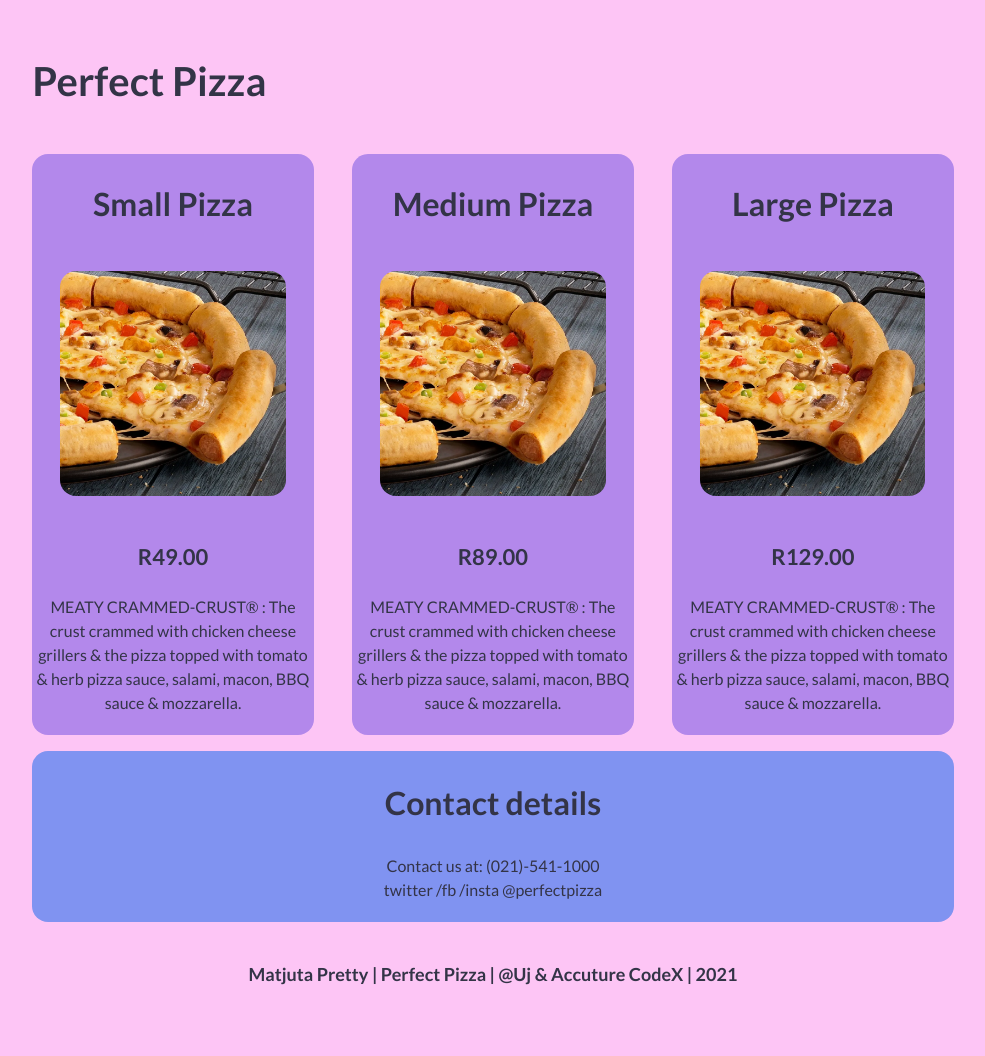
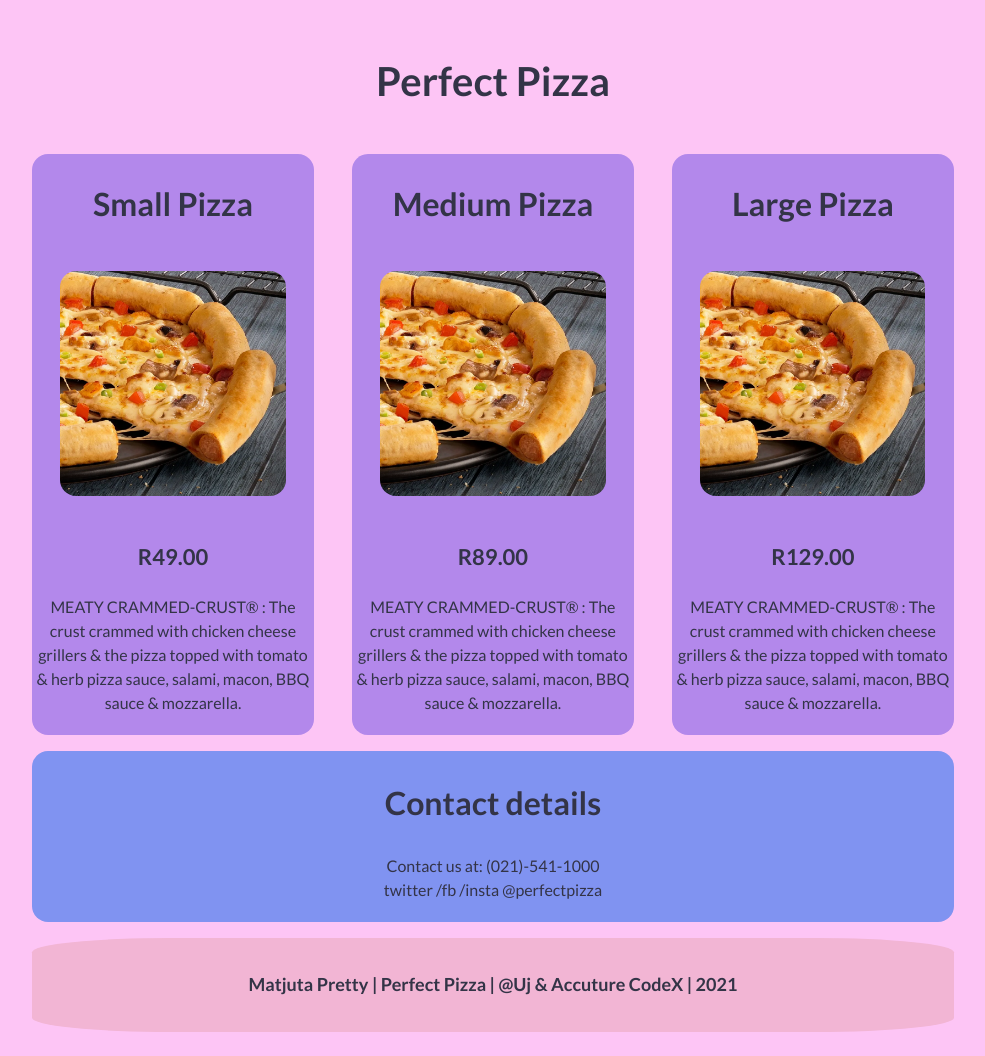
Before and after one commit to matjutapretty/Perfect-Pizza-Simple-Grid, a plain HTML site: page index.html in a window 1280 px wide. Shown: the whole page, without its empty margins (147-1132 px from the left). Drawn offline with Linux system fonts and the light colour scheme.

Commit message:
other changes

```diff
--- a/index.html
+++ b/index.html
@@ -33,6 +33,9 @@ body {
 .row h3 {
     text-align: center;
 }
+.row h1 {
+    text-align: center;
+}
 .col-4 {
     background-color: #B388EB ;
     border: 0.5em;
@@ -57,7 +60,10 @@ body {
     padding-top: 1.5px;
 }
 .footer {
+    background-color: #F2B5D4;
     text-align: center;
+    padding: 10px;
+    border-radius: 15%;
 }
 
 </style>
```
